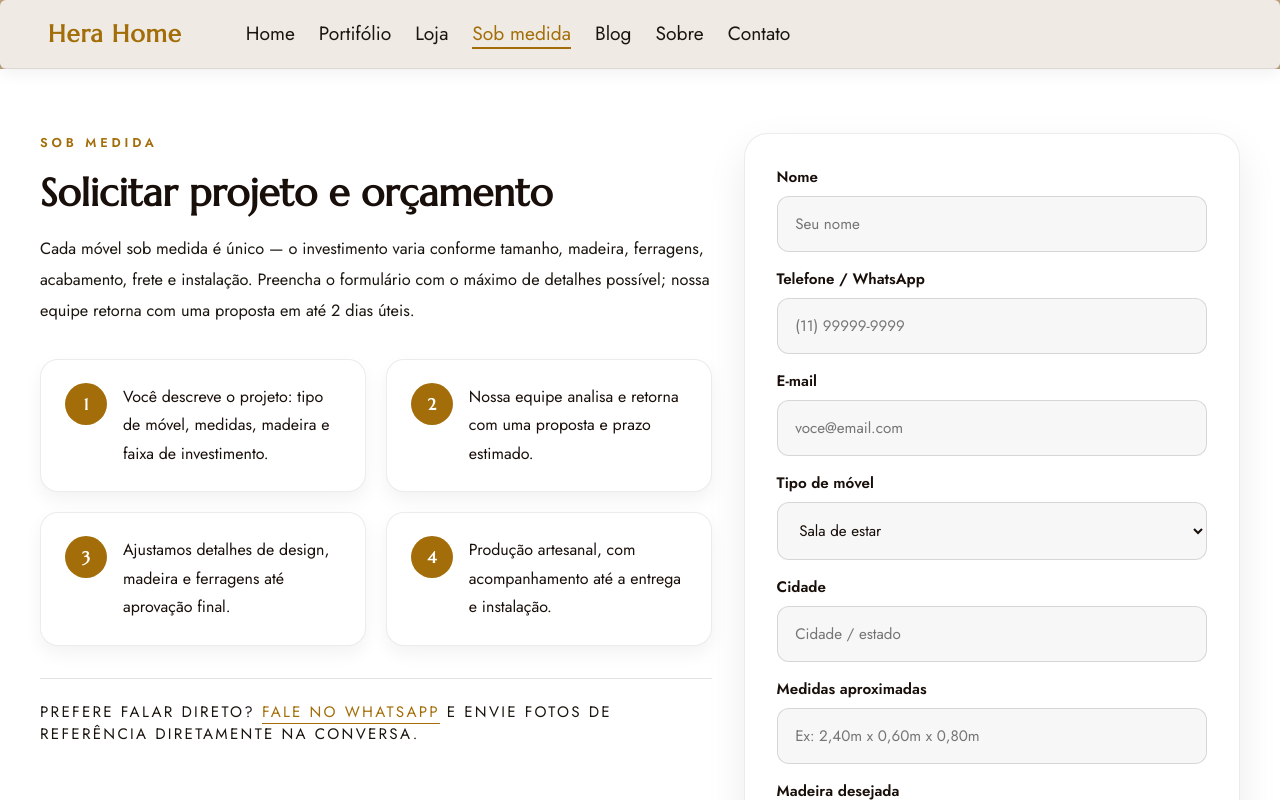
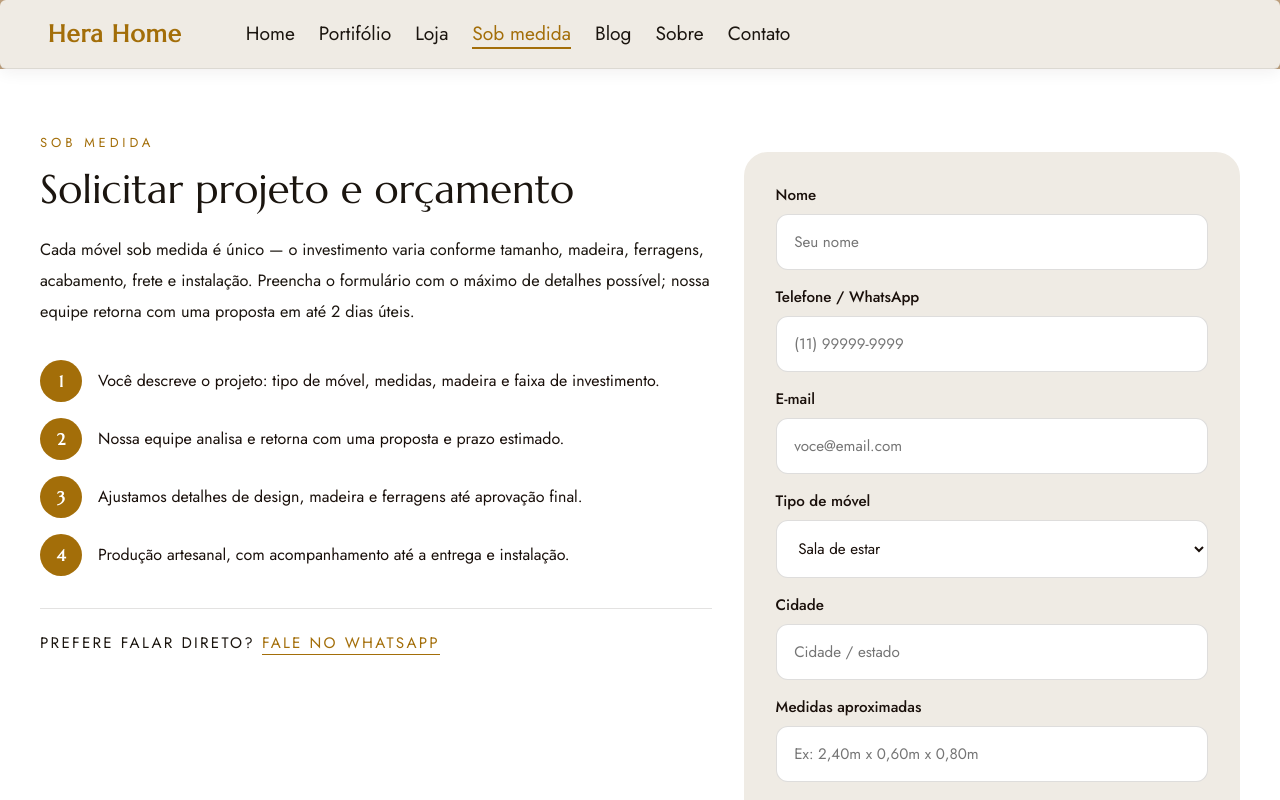
Before and after one commit to Anthony-Xavier/Hera-home, a React (Vite) app: page /sobmedida in a window 1280 px wide. Shown: the top 800 px of the page. Built offline with nearby package versions, Linux system fonts and the light colour scheme.

Commit message:
sobmedida

```diff
--- a/src/Components/SobMedida/SobMedida.jsx
+++ b/src/Components/SobMedida/SobMedida.jsx
@@ -67,13 +67,12 @@ const SobMedida = () => {
 
   return (
     <section className="sobmedida">
-      <h2 className="sobmedida__visually-hidden">Sob Medida</h2>
+      <h3 className="sobmedida__eyebrow">SOB MEDIDA</h3>
 
       <div className="sobmedida__grid">
         <div className="sobmedida__left">
           <div className="sobmedida__hero">
-            <span className="sobmedida__eyebrow">Sob medida</span>
-            <h1>Solicitar projeto e orçamento</h1>
+            <h2 className="sobmedida__titulo">Solicitar projeto e orçamento</h2>
             <p>
               Cada móvel sob medida é único — o investimento varia conforme
               tamanho, madeira, ferragens, acabamento, frete e instalação.
@@ -100,7 +99,6 @@ const SobMedida = () => {
             >
               Fale no WhatsApp
             </a>{" "}
-            e envie fotos de referência diretamente na conversa.
           </p>
         </div>
 
--- a/src/Components/SobMedida/SobMedida.scss
+++ b/src/Components/SobMedida/SobMedida.scss
@@ -6,16 +6,13 @@
   background-color: $color-white;
   box-shadow: 0 18px 50px rgba($color-primary, 0.12);
 
-  &__visually-hidden {
-    position: absolute;
-    width: 1px;
-    height: 1px;
-    padding: 0;
-    margin: -1px;
-    overflow: hidden;
-    clip: rect(0, 0, 0, 0);
-    white-space: nowrap;
-    border: 0;
+  &__eyebrow {
+    margin: 0;
+    font-family: $font-secondary;
+    font-size: 13px;
+    font-weight: 400;
+    letter-spacing: 0.3em;
+    color: $text-accent;
   }
 
   &__grid {
@@ -34,14 +31,6 @@
     gap: 1.3rem;
     max-width: 720px;
 
-    h1 {
-      margin: 0;
-      font-family: $font-primary;
-      font-size: clamp(2.1rem, 3vw, 3.4rem);
-      line-height: 1.05;
-      color: $color-primary;
-    }
-
     p {
       margin: 0;
       max-width: 720px;
@@ -52,14 +41,12 @@
     }
   }
 
-  &__eyebrow {
-    display: inline-block;
-    font-family: $font-secondary;
-    font-size: 0.8rem;
-    font-weight: 600;
-    letter-spacing: 0.3em;
-    text-transform: uppercase;
-    color: $text-accent;
+  &__titulo {
+    margin: 0.75rem 0 0;
+    font-family: $font-primary;
+    font-weight: 400;
+    font-size: 40px;
+    color: $text-primary;
   }
 
   &__steps {
@@ -74,12 +61,7 @@
     display: grid;
     grid-template-columns: auto 1fr;
     gap: 1rem;
-    align-items: flex-start;
-    padding: 1.4rem 1.5rem;
-    border-radius: 18px;
-    background-color: $color-white;
-    border: 1px solid rgba($text-primary, 0.08);
-    box-shadow: 0 8px 18px rgba($color-primary, 0.05);
+    align-items: center;
   }
 
   &__step-number {
@@ -131,10 +113,8 @@
   }
 
   &__right {
-    background-color: $color-white;
+    background-color: $color-secondary;
     border-radius: 24px;
-    border: 1px solid rgba($text-primary, 0.08);
-    box-shadow: 0 16px 40px rgba($color-primary, 0.08);
     padding: 2rem;
   }
 
@@ -152,7 +132,7 @@
 
     span {
       color: $color-primary;
-      font-weight: 600;
+      font-weight: 500;
     }
 
     input,
@@ -165,7 +145,7 @@
       font-family: $font-secondary;
       font-size: 0.95rem;
       color: $color-primary;
-      background-color: rgba($color-primary, 0.03);
+      background-color: $color-white;
       outline: none;
       transition:
         border-color 0.2s ease,
@@ -211,11 +191,6 @@
       grid-template-columns: 1.15fr 0.85fr;
       align-items: start;
     }
-
-    &__steps {
-      grid-template-columns: repeat(2, minmax(0, 1fr));
-      gap: 1.25rem;
-    }
   }
 
   @media (min-width: 992px) {
@@ -230,9 +205,8 @@
       gap: 1.5rem;
     }
 
-    &__step {
-      grid-template-columns: auto;
-      padding: 1.1rem 1.2rem;
+    &__titulo {
+      font-size: 28px;
     }
 
     &__hero {
```
